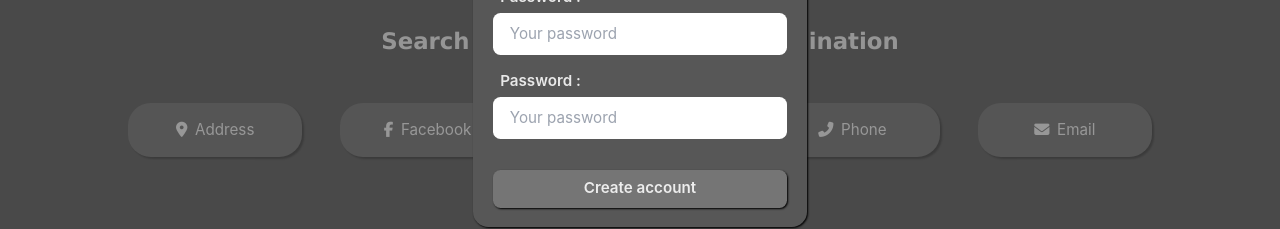
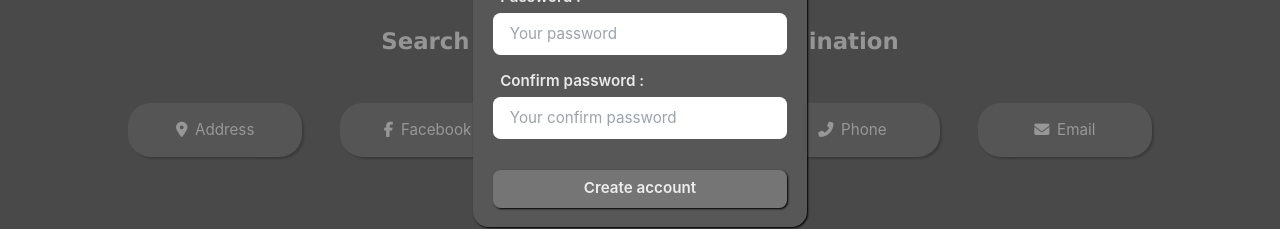
Before and after one commit to ngohongthong1832004/React-Django-Postgresql, a React (Vite) app in the folder my-app/: page / in a window 1280 px wide. Both pictures are taken after a click on the button "Register". Shown: the part 376-605 px from the top of the page. Built offline with nearby package versions, Linux system fonts and the light colour scheme; a web font is replaced by a local one.

Commit message:
finish basic UI

```diff
--- a/my-app/index.html
+++ b/my-app/index.html
@@ -4,7 +4,7 @@
     <meta charset="UTF-8" />
     <link rel="icon" type="image/svg+xml" href="/vite.svg" />
     <meta name="viewport" content="width=device-width, initial-scale=1.0" />
-    <title>Vite + React</title>
+    <title>3trees</title>
   </head>
   <body>
     <div id="root"></div>
--- a/my-app/src/components/modal/index.jsx
+++ b/my-app/src/components/modal/index.jsx
@@ -107,8 +107,8 @@ const Modal = ({isLogin, callBack}) => {
                                 }
                             </div>
                             <div className={cx("modal__content__body__form__group", "input__wrap__eye")}>
-                                <label className={cx("modal__content__body__form__group__label")} >Password :</label>
-                                <input  ref={passRefConfirm}  className={cx("modal__content__body__form__group__input" )} type="password" placeholder="Your password" />
+                                <label className={cx("modal__content__body__form__group__label")} >Confirm password :</label>
+                                <input  ref={passRefConfirm}  className={cx("modal__content__body__form__group__input" )} type="password" placeholder="Your confirm password" />
                                 {isEyeConfirm ?
                                     <span className={cx("modal__content__body__form__group__eye")} onClick={() =>{
                                         setIsEyeConfirm(!isEyeConfirm);
--- a/my-app/src/globalCss/globalCss.module.scss
+++ b/my-app/src/globalCss/globalCss.module.scss
@@ -28,6 +28,31 @@ html {
     padding: 0;
     margin: 0;
 }
+
+
+/* width */
+::-webkit-scrollbar {
+    width: 0.5rem;
+  }
+
+/* Track */
+::-webkit-scrollbar-track {
+box-shadow: inset 0 0 0.3rem var(--gray-2);
+border-radius: 0.5rem;
+}
+
+/* Handle */
+::-webkit-scrollbar-thumb {
+background: var(--gray-2);
+border-radius: 0.5rem;
+}
+
+/* Handle on hover */
+::-webkit-scrollbar-thumb:hover {
+background:var(--gray-3);
+}
+
+
 @media (min-width: 640px) {
     html {
         font-size: 80%;
```
Also changed, not shown: my-app/src/components/homeResult/index.jsx (line endings or trailing spaces).
